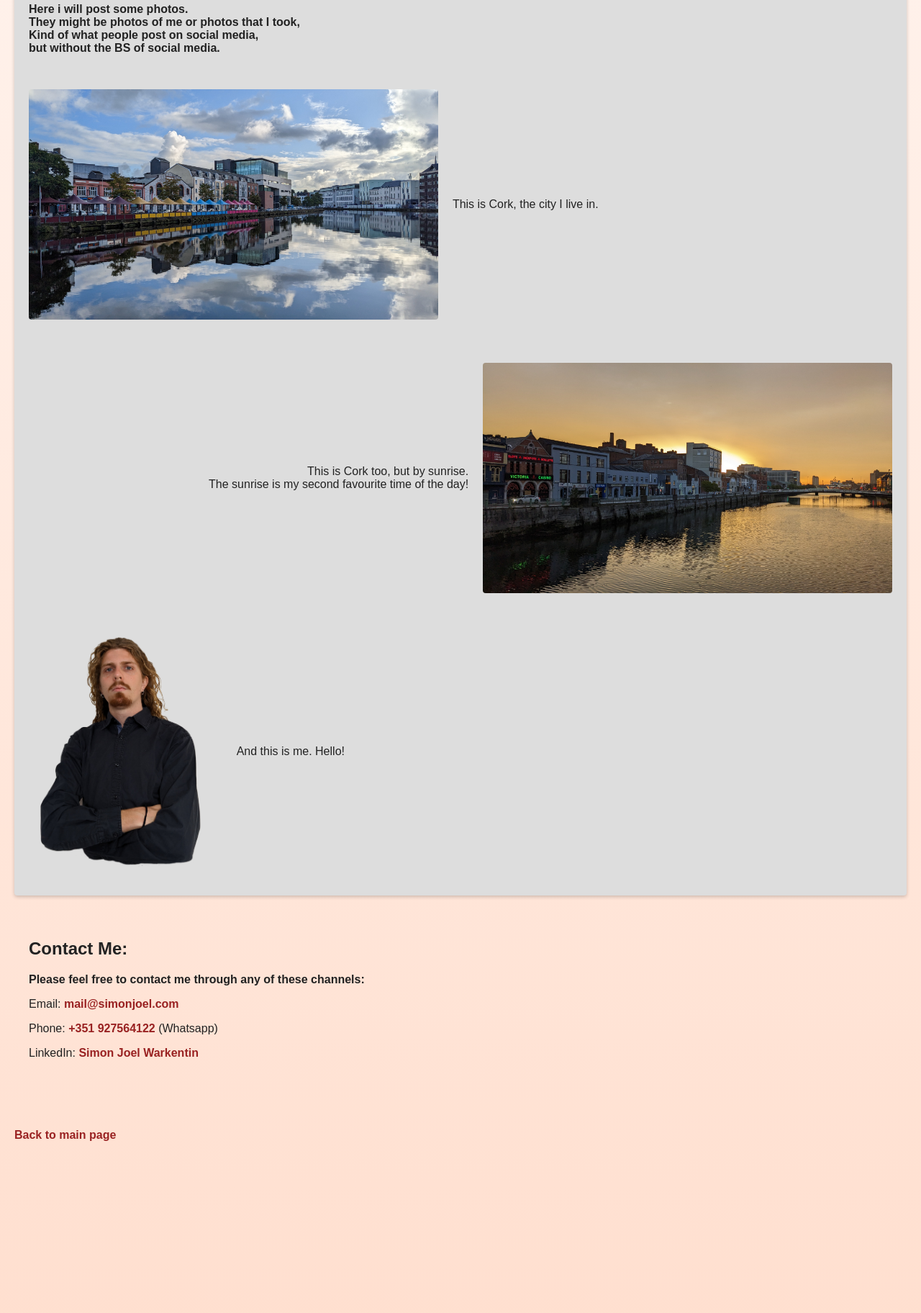
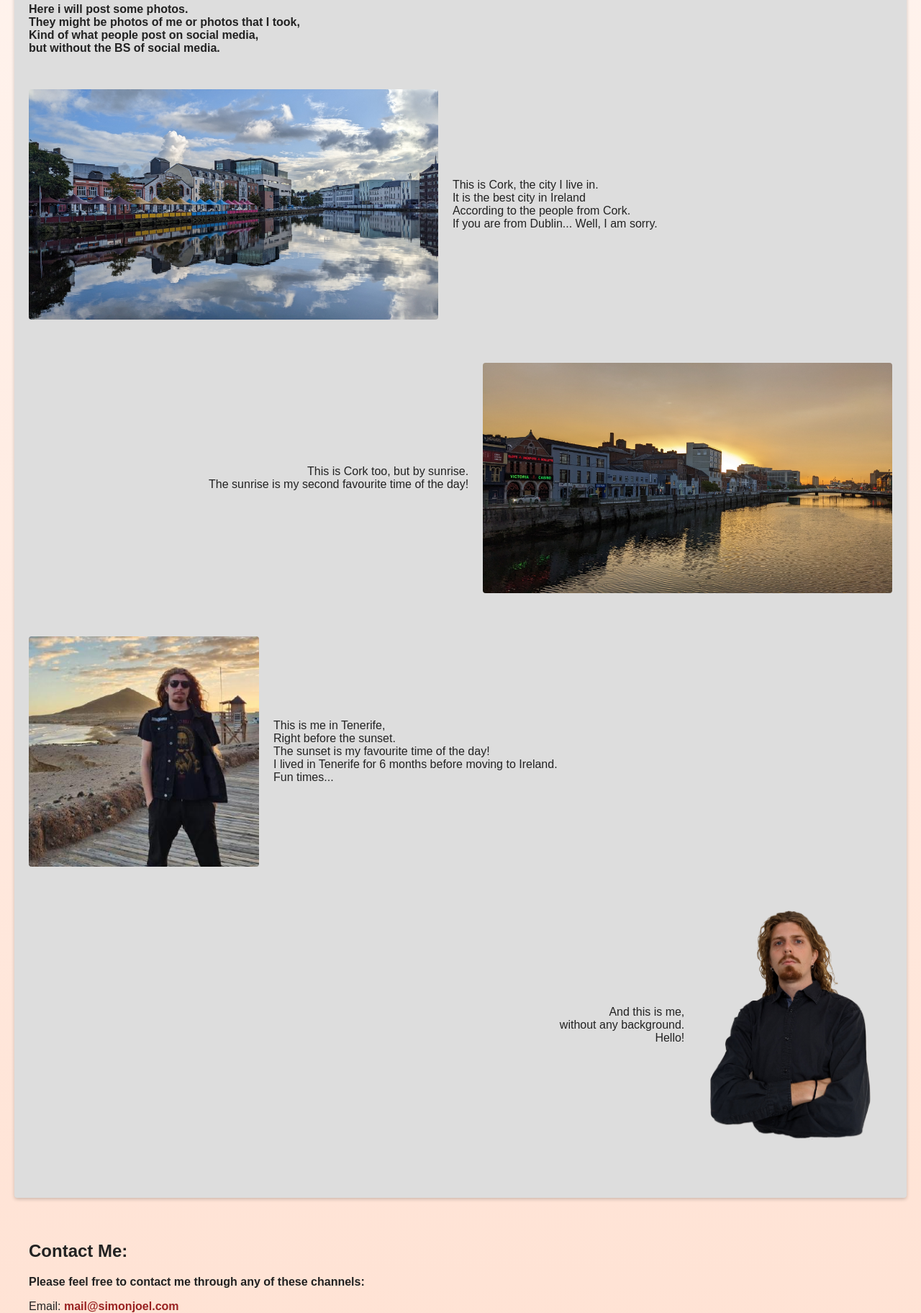
Before and after one commit to SimonJoelWarkentin/simonjoel, a PHP site: page /about_me.php in a window 1280 px wide. Shown: the part 1479-3303 px from the top of the page at 72% size. Run offline with PHP 8.4, Linux system fonts and the light colour scheme.

Commit message:
added an image

```diff
--- a/about_me.php
+++ b/about_me.php
@@ -128,7 +128,7 @@ I'm always grateful for new connections and shared stories.
 <hr>
 	    <div class="image-text-wrapper">
 	        <img src="assets/images/cork.jpg" alt="Cork" class="left-image">
-	        <p>This is Cork, the city I live in.</p>
+	        <p>This is Cork, the city I live in.<br>It is the best city in Ireland<br>According to the people from Cork.<br>If you are from Dublin... Well, I am sorry.</p>
 	    </div>
 	    <hr>
 	    <div class="image-text-wrapper right-aligned">
@@ -137,12 +137,16 @@ I'm always grateful for new connections and shared stories.
 	    </div>
 	    <hr>
 	    <div class="image-text-wrapper">
-	        <img src="assets/images/simon2.png" alt="Simon" class="left-image">
-		<p>And this is me. Hello!</p>
-<hr>
+	        <img src="assets/images/tenerife.jpg" alt="Simon" class="left-image">
+		<p>This is me in Tenerife,<br>Right before the sunset.<br>The sunset is my favourite time of the day!<br>I lived in Tenerife for 6 months before moving to Ireland.<br>Fun times...</p>
 	    </div>
+	    <hr>
+            <div class="image-text-wrapper right-aligned">
+                <img src="assets/images/simon2.png" alt="Simon" class="left-image">
+                <p>And this is me,<br>without any background.<br>Hello!</p>
+            </div>
+            <hr>
 	</section>
-
 	<section id="content6">
            <h2>Contact Me:</h2>
             <b>Please feel free to contact me through any of these channels:</b>
```
Also changed, not shown: assets/images/tenerife.jpg (added).
